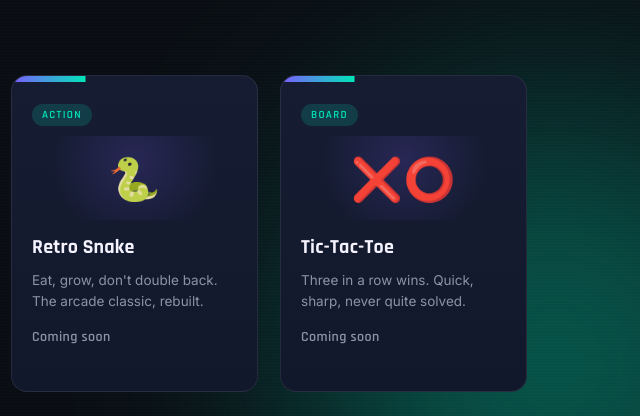
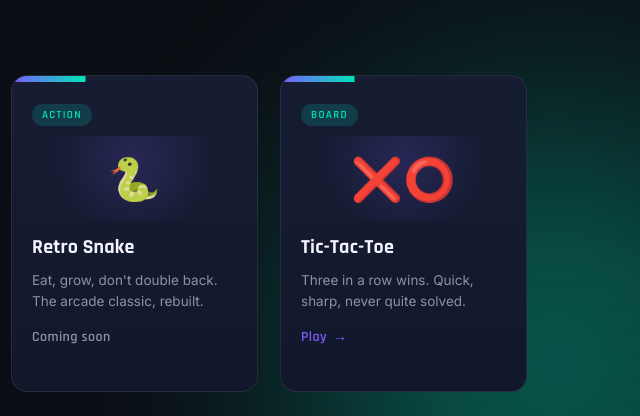
Before and after one commit to vighneshchiliveri/Game-hub, a plain HTML site: page index.html in a window 1280 px wide. Shown: the part 384-800 px from the top of the page, 640-1280 px from the left. Drawn offline with Linux system fonts and the light colour scheme.

Commit message:
Update index.html

```diff
--- a/index.html
+++ b/index.html
@@ -90,7 +90,7 @@
         </div>
       </a>
 
-      <a href="#" class="game-card is-soon" data-category="board" data-title="Tic-Tac-Toe" style="--i:3">
+      <a href="tic-tac-toe.html" class="game-card" data-category="board" data-title="Tic-Tac-Toe" style="--i:3">
         <div class="cart-edge"></div>
         <div class="cart-body">
           <span class="cart-tag">Board</span>
@@ -99,7 +99,7 @@
           </div>
           <h2 class="cart-title">Tic-Tac-Toe</h2>
           <p class="cart-desc">Three in a row wins. Quick, sharp, never quite solved.</p>
-          <span class="cart-cta cart-cta--soon">Coming soon</span>
+          <span class="cart-cta">Play <span class="arrow">→</span></span>
         </div>
       </a>
 
```
